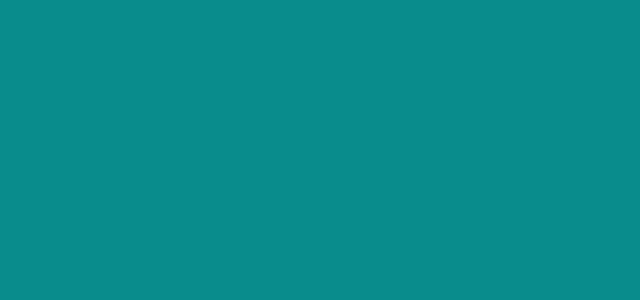
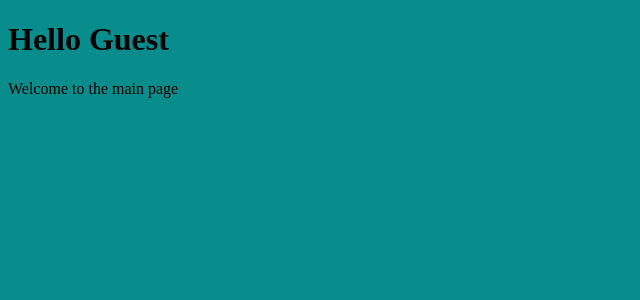
Before and after one commit to kashef7/reactProject, a React (Create React App) app in the folder my-app/: page /main in a window 1280 px wide. Before the commit this address had no page. Shown: the top 300 px of the page, without its empty margins (0-640 px from the left). Built offline with nearby package versions, Linux system fonts and the light colour scheme.

Commit message:
added main page that gets redirected to from login and register pages

```diff
--- a/my-app/src/components/App.jsx
+++ b/my-app/src/components/App.jsx
@@ -1,6 +1,7 @@
 import React from 'react'
 import LoginPage from './pages/LoginPage'
 import Register from './pages/Register'
+import MainPage from './pages/mainPage'
 import{BrowserRouter,Routes,Route,} from "react-router-dom"
 
 export default  function App() {
@@ -11,6 +12,7 @@ export default  function App() {
                         <Route index element = {<LoginPage></LoginPage>}></Route>
                         <Route path='/' element = {<LoginPage></LoginPage>}></Route>
                         <Route path='register' element = {<Register></Register>}></Route>
+                        <Route path='main' element = {<MainPage></MainPage>}></Route>
                     </Routes>
                 </BrowserRouter>
         </div>
--- a/my-app/src/components/Input.jsx
+++ b/my-app/src/components/Input.jsx
@@ -1,5 +1,5 @@
 import React, { useState, useEffect } from 'react';
-import { Link } from 'react-router-dom';
+import { Link, useNavigate } from 'react-router-dom';
 
 export default function Input(props) {
     const [username, setUsername] = useState("");
@@ -7,15 +7,16 @@ export default function Input(props) {
     const [confirmPassword, setCPassword] = useState("");
     const [users, setUsers] = useState([{ username: "", password: "" }]);
 
-    // Fetch users from the backend when the component mounts
+    const navigate = useNavigate();
+
     useEffect(() => {
         fetch("http://localhost:5000/users")
-            .then((response) => response.json()) // Parse the JSON from the response
+            .then((response) => response.json())
             .then((data) => {
-                setUsers(data); // Update the users state with the fetched data
+                setUsers(data);
             })
             .catch((error) => {
-                console.error("There was an error fetching the users!", error); // Log any errors
+                console.error("There was an error fetching the users!", error);
             });
     }, []);
 
@@ -31,21 +32,21 @@ export default function Input(props) {
         setPassword(event.target.value);
     }
 
-    // Add a new user to the backend
     function addUser(un, p) {
         fetch("http://localhost:5000/add", {
-            method: "POST", // Specify the request method as POST
+            method: "POST",
             headers: {
-                "Content-Type": "application/json" // Set the content type to JSON
+                "Content-Type": "application/json"
             },
-            body: JSON.stringify({ username: un, password: p }) // Convert the user data to a JSON string
+            body: JSON.stringify({ username: un, password: p })
         });
     }
 
     function handleClick(event) {
         if (event.target.name === "Register") {
             if (confirmPassword === password) {
-                addUser(username, password); // Call addUser function if passwords match
+                addUser(username, password);
+                navigate('/main', { state: { username } });
             } else if (confirmPassword !== password) {
                 console.log('password dont match');
             }
@@ -56,6 +57,7 @@ export default function Input(props) {
             console.log(users);
             if (userExists) {
                 console.log("Login successful!");
+                navigate('/main', { state: { username } });
             } else {
                 console.log("Invalid username or password");
             }
--- /dev/null
+++ b/my-app/src/components/pages/mainPage.jsx
@@ -0,0 +1,14 @@
+import React from 'react';
+import { useLocation } from 'react-router-dom';
+
+export default function MainPage() {
+    const location = useLocation();
+    const { username } = location.state || { username: 'Guest' };
+
+    return (
+        <div>
+            <h1>Hello {username}</h1>
+            <p>Welcome to the main page</p>
+        </div>
+    );
+}
```
